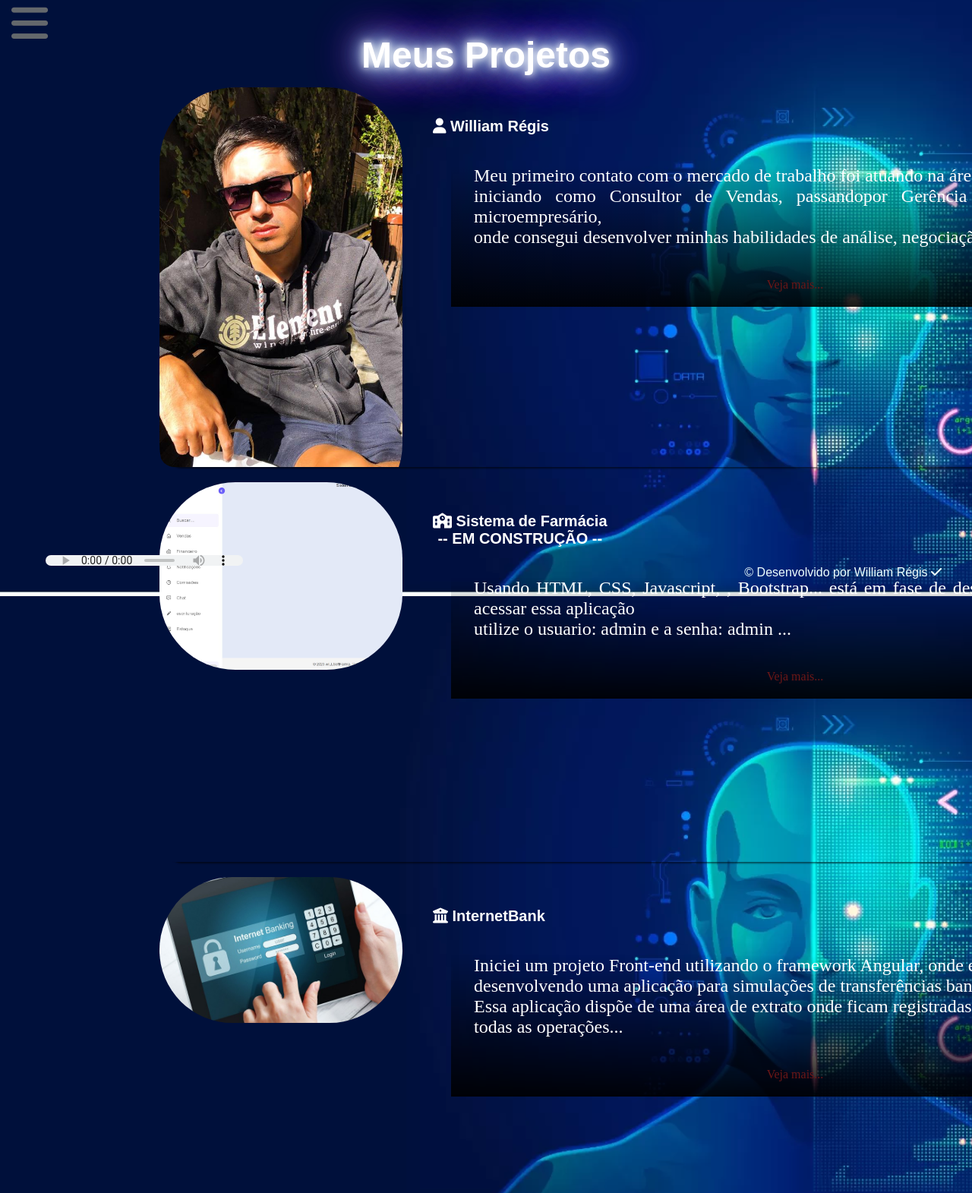
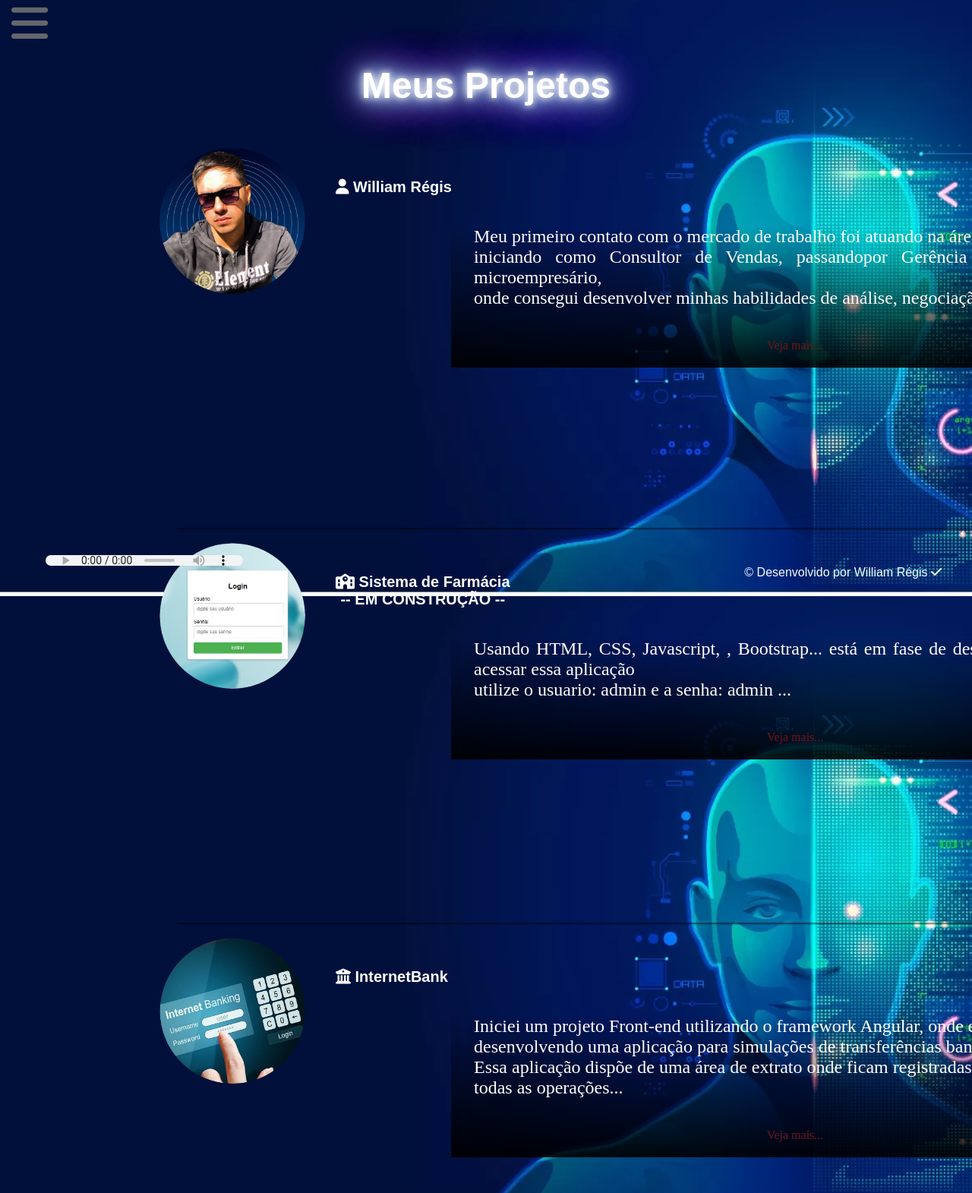
Before and after one commit to EuSouWill/novo-portifolio, a plain HTML site: page index.html in a window 1280 px wide. Shown: the part 15-1586 px from the top of the page at 76% size. Drawn offline with Linux system fonts and the light colour scheme.

Commit message:
portifolio

```diff
--- a/index.html
+++ b/index.html
@@ -53,7 +53,7 @@
 
     <figure class="card-black">
         <button><h2> <i class="fa-solid fa-user"></i> William Régis</h2></button>
-        <div class="img-box"> <img src="/imagens/will.jpg"> </div>
+        <div class="img-box"> <img src="/imagens/p5.png"> </div>
 
         <figcaption class="desc degradeBlack">
             <p>Meu primeiro contato com o mercado de trabalho foi atuando na área Farmacêutica, <br>
@@ -65,7 +65,7 @@
 
     <figure class="card-black">
         <button><h2> <i class="fa-solid fa-school"></i> Sistema de Farmácia<br>-- EM CONSTRUÇÃO --</h2></button>
-        <div class="img-box"> <img src="/imagens/softfarma.jpg"> </div>
+        <div class="img-box"> <img src="/imagens/logindash.png"> </div>
 
         <figcaption class="desc degradeBlack">
             <p>Usando HTML, CSS, Javascript, , Bootstrap...
@@ -77,7 +77,7 @@
 
     <figure class="card-black">
         <button><h2> <i class="fa-solid fa-building-columns"></i> InternetBank </h2></button>
-        <div class="img-box"> <img src="/imagens/INTERNET-BANKING.jpg"> </div>
+        <div class="img-box"> <img src="/imagens/netbank.png"> </div>
 
         <figcaption class="desc degradeBlack">
             <p>Iniciei um projeto Front-end utilizando o framework Angular, onde estou<br>
@@ -90,7 +90,7 @@
 
     <figure class="card-black">
         <button><h2> <i class="fa fa-medkit" aria-hidden="true"></i> Drogaria Star</h2></button>
-        <div class="img-box"> <img src="/imagens/logo-star2.png"> </div>
+        <div class="img-box"> <img src="/imagens/logo-star3.png"> </div>
 
         <figcaption class="desc degradeBlack">
             <p>Meu primeiro projeto utilizando apenas Html e Css, criei uma página para drogaria. <br>
--- a/style.css
+++ b/style.css
@@ -144,8 +144,8 @@ section {
 
 .card-black .img-box {
   position: relative;
-  width: 25%;
-  height: 20%;
+  width: 15%;
+  height: 10%;
   transition: 0.5s;
   float: left;
 }
@@ -308,6 +308,7 @@ h1{
   text-align: center;
   text-shadow: 0 0 10px #fff, 0 0 20px #fff, 0 0 30px #3b94c7, 0 0 40px #60b2e1,
    0 0 50px #51a8dd, 0 0 60px #ff00de, 0 0 70px #ff00de;
-
+  margin: 20px;
+  padding: 20px;
 
 }
```
Also changed, not shown: imagens/dash.jpg, imagens/logindash.png (added), imagens/logo-star3.jpg (added), imagens/logo-star3.png (added), imagens/netbank.png (added), imagens/p3.png (added), imagens/p4.png (added), imagens/p5.png (added), imagens/perfil2.png (added).
